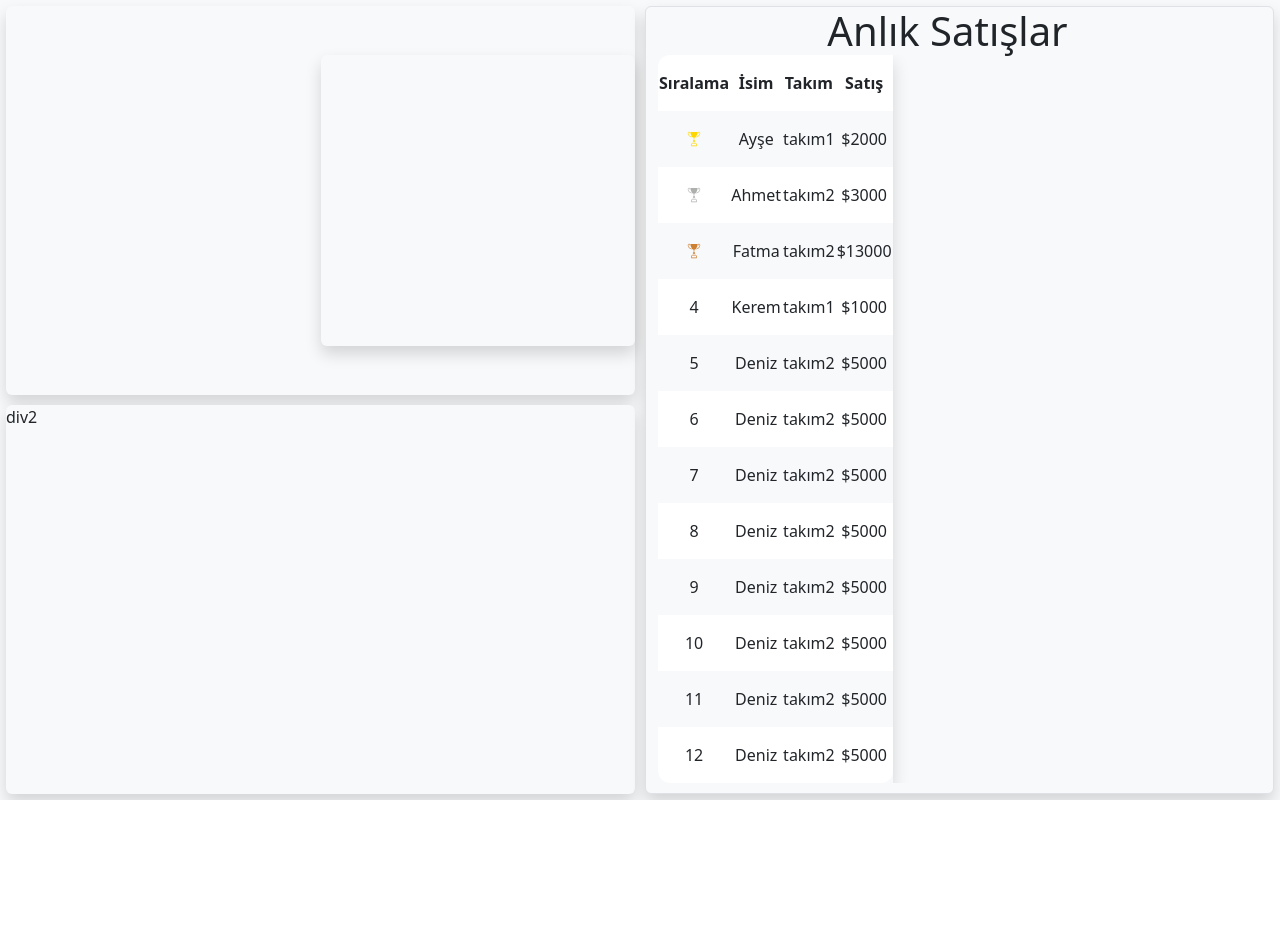
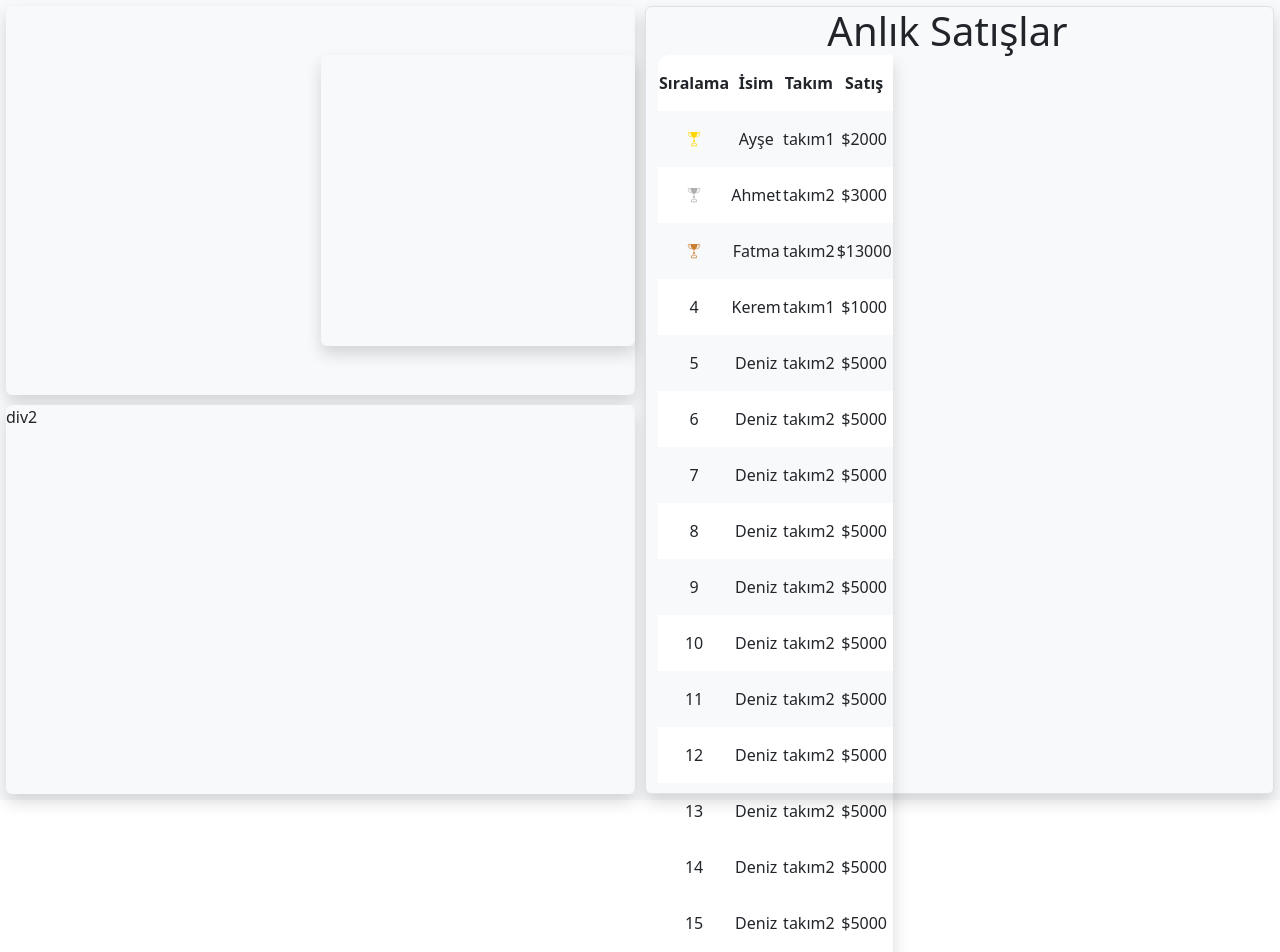
Before and after one commit to ensarsnr/sales-race, a React (Vite) app: page / in a window 1280 px wide. Shown: the top 952 px of the page. Before the commit the page ends 800 px from the top, so only its background shows below. Built offline with nearby package versions, Linux system fonts and the light colour scheme.

Commit message:
New users added

```diff
--- a/src/components/LiveList.jsx
+++ b/src/components/LiveList.jsx
@@ -62,7 +62,152 @@ function LiveList() {
       name: "Deniz",
       team: "takım2",
       sales: "$5000",
-    },
+      },
+      {
+        name: "Deniz",
+        team: "takım2",
+        sales: "$5000",
+      },
+      {
+        name: "Deniz",
+        team: "takım2",
+        sales: "$5000",
+      },
+      {
+        name: "Deniz",
+        team: "takım2",
+        sales: "$5000",
+      },
+      {
+        name: "Deniz",
+        team: "takım2",
+        sales: "$5000",
+      },
+      {
+        name: "Deniz",
+        team: "takım2",
+        sales: "$5000",
+      },
+      {
+        name: "Deniz",
+        team: "takım2",
+        sales: "$5000",
+      },
+      {
+        name: "Deniz",
+        team: "takım2",
+        sales: "$5000",
+      },
+      {
+        name: "Deniz",
+        team: "takım2",
+        sales: "$5000",
+      },
+      {
+        name: "Deniz",
+        team: "takım2",
+        sales: "$5000",
+      },
+      {
+        name: "Deniz",
+        team: "takım2",
+        sales: "$5000",
+      },
+      {
+        name: "Deniz",
+        team: "takım2",
+        sales: "$5000",
+      },
+      {
+        name: "Deniz",
+        team: "takım2",
+        sales: "$5000",
+      },
+      {
+        name: "Deniz",
+        team: "takım2",
+        sales: "$5000",
+      },
+      {
+        name: "Deniz",
+        team: "takım2",
+        sales: "$5000",
+      },
+      {
+        name: "Deniz",
+        team: "takım2",
+        sales: "$5000",
+      },
+      {
+        name: "Deniz",
+        team: "takım2",
+        sales: "$5000",
+      },
+      {
+        name: "Deniz",
+        team: "takım2",
+        sales: "$5000",
+      },
+      {
+        name: "Deniz",
+        team: "takım2",
+        sales: "$5000",
+      },
+      {
+        name: "Deniz",
+        team: "takım2",
+        sales: "$5000",
+      },
+      {
+        name: "Deniz",
+        team: "takım2",
+        sales: "$5000",
+      },
+      {
+        name: "Deniz",
+        team: "takım2",
+        sales: "$5000",
+      },
+      {
+        name: "Deniz",
+        team: "takım2",
+        sales: "$5000",
+      },
+      {
+        name: "Deniz",
+        team: "takım2",
+        sales: "$5000",
+      },
+      {
+        name: "Deniz",
+        team: "takım2",
+        sales: "$5000",
+      },
+      {
+        name: "Deniz",
+        team: "takım2",
+        sales: "$5000",
+      },
+      {
+        name: "Deniz",
+        team: "takım2",
+        sales: "$5000",
+      },
+      {
+        name: "Deniz",
+        team: "takım2",
+        sales: "$5000",
+      },
+      {
+        name: "Deniz",
+        team: "takım2",
+        sales: "$5000",
+      },
+      {
+        name: "Deniz",
+        team: "takım2",
+        sales: "$5000",
+      },
   ];
 
   return (
@@ -101,7 +246,7 @@ function LiveList() {
           <tr
             className={
               index % 2 === 0
-                ? "bg-gradient-to-bl from-purple-300 to-purple-400"
+                ? "bg-gradient-to-bl from-pink-300 to-pink-400"
                 : "bg-white"
             }
             key={index}
@@ -111,17 +256,17 @@ function LiveList() {
                 <div className="m-auto">
                   {index === 0 ? (
                     <GiTrophyCup
-                      className="m-auto 2xl:w-20 2xl:h-20 xl:w-12 xl:h-12 lg:w-6 lg:h-6 sm:w-3 sm:h-3 w-10 h-10"
+                      className="m-auto 2xl:w-20 2xl:h-20 xl:w-9 xl:h-9 lg:w-6 lg:h-6 sm:w-3 sm:h-3 w-10 h-10"
                       color="gold"
                     />
                   ) : index === 1 ? (
                     <GiTrophyCup
-                      className="m-auto 2xl:w-20 2xl:h-20 xl:w-12 xl:h-12 lg:w-6 lg:h-6 sm:w-3 sm:h-3 w-10 h-10"
+                      className="m-auto 2xl:w-20 2xl:h-20 xl:w-9 xl:h-9 lg:w-6 lg:h-6 sm:w-3 sm:h-3 w-10 h-10"
                       color="#aeb0ae"
                     />
                   ) : index === 2 ? (
                     <GiTrophyCup
-                      className="m-auto 2xl:w-20 2xl:h-20 xl:w-12 xl:h-12 lg:w-6 lg:h-6 sm:w-3 sm:h-3 w-10 h-10"
+                      className="m-auto 2xl:w-20 2xl:h-20 xl:w-9 xl:h-9 lg:w-6 lg:h-6 sm:w-3 sm:h-3 w-10 h-10"
                       color="#CD7F32"
                     />
                   ) : (
```
